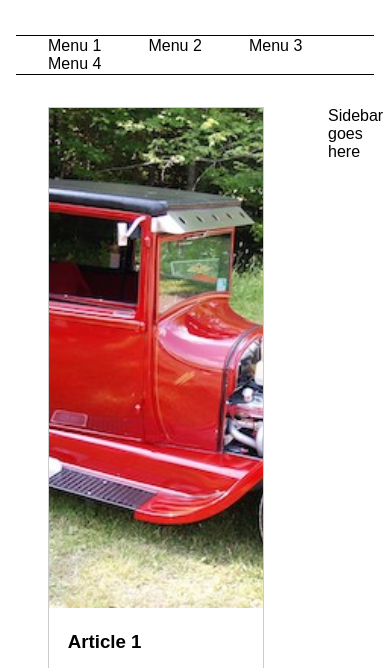
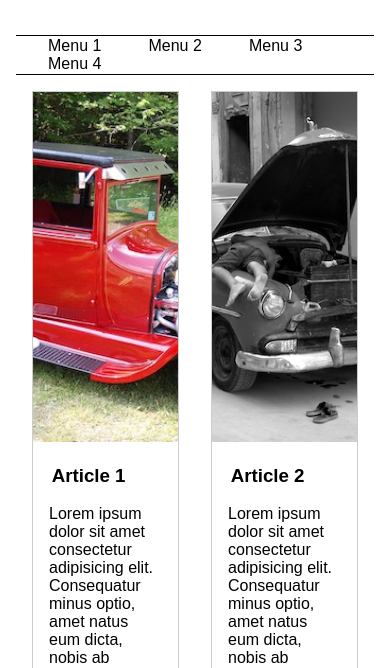
Before and after one commit to Teemuro/SassHarkka, a plain HTML site: page index.html in a window 390 px wide. Shown: the part 131-799 px from the top of the page. Drawn offline with Linux system fonts and the light colour scheme.

Commit message:
media queryt lisätty

```diff
--- /dev/null
+++ b/css/_media-query.scss
@@ -0,0 +1,30 @@
+@media only screen and (max-width: 1200px) {
+    div#content {
+        flex-direction: column;
+
+        section {
+            width: 100%;
+            flex-direction: row;
+            margin: 0;
+            article {
+                flex: 50%;
+                div {
+                    img {
+                        height: 350px;
+                    }
+                }
+            }
+        }
+        aside {
+            width: 100vw;
+            padding: $general-padding;
+            padding-left: $general-padding / 2
+        }
+    }
+}
+
+@media only scren and (max-width: 992px) {
+    div#content section {
+        flex-direction: column
+    }
+}
--- a/css/style.scss
+++ b/css/style.scss
@@ -60,3 +60,5 @@ footer {
         color: $light-foreground-color;
     }
 }
+
+@import "media-query";
```
Also changed, not shown: css/style.css, 1 other file.
